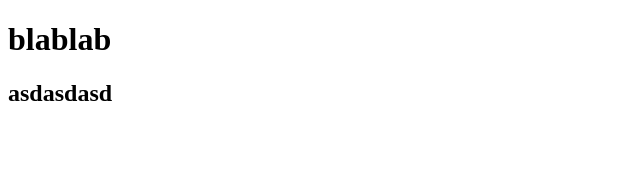
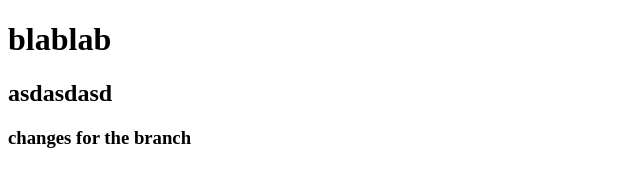
Before and after one commit to doctorbond2/GIT-GENOMGANG, a plain HTML site: page index.html in a window 1280 px wide. Shown: the whole page, without its empty margins (0-640 px from the left). Drawn offline with Linux system fonts and the light colour scheme.

Commit message:
branch verison 2

```diff
--- a/index.html
+++ b/index.html
@@ -9,5 +9,6 @@
 <body>
   <h1>blablab</h1>
   <h2>asdasdasd</h2>
+  <h3>changes for the branch</h3>
 </body>
 </html>
```
